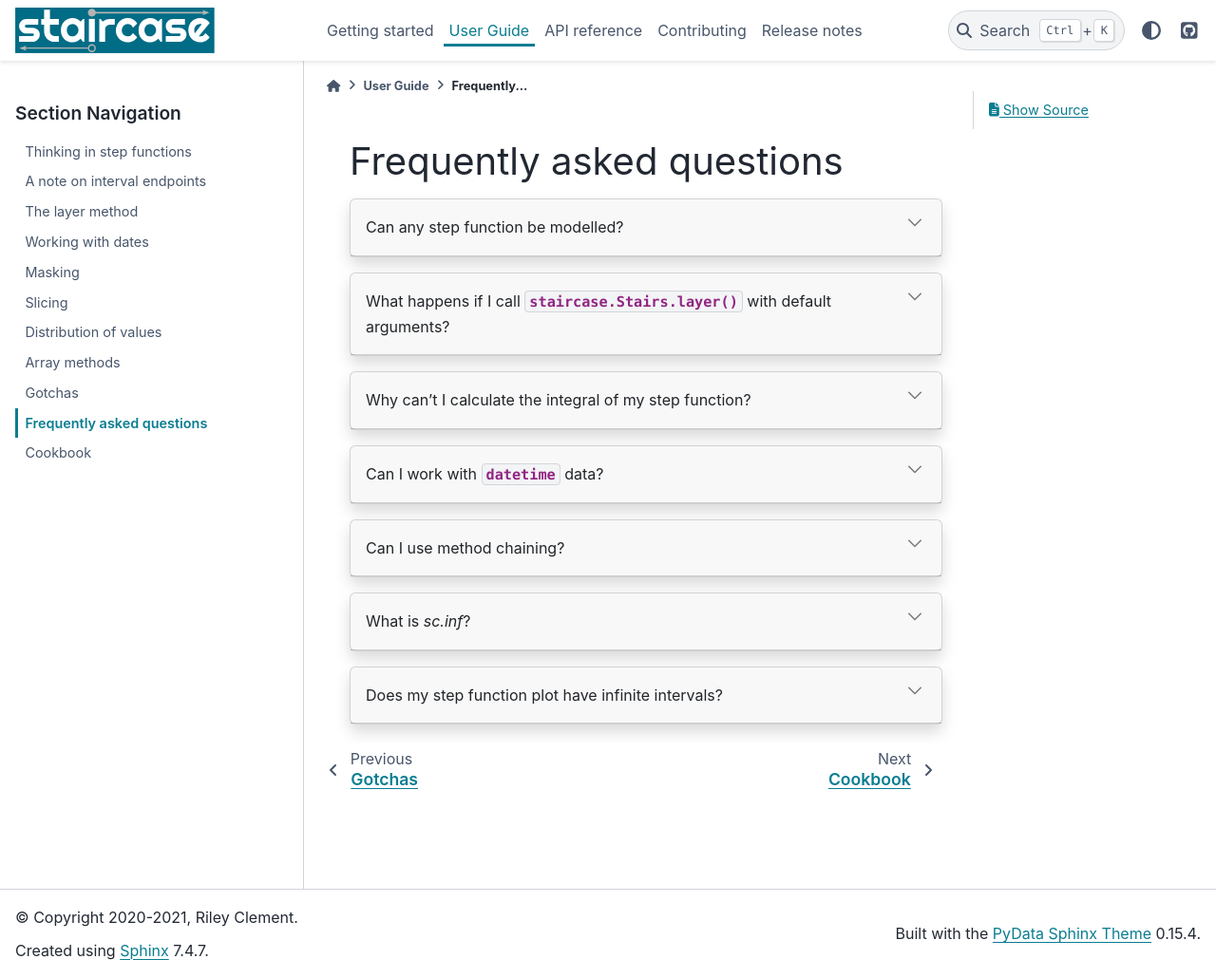
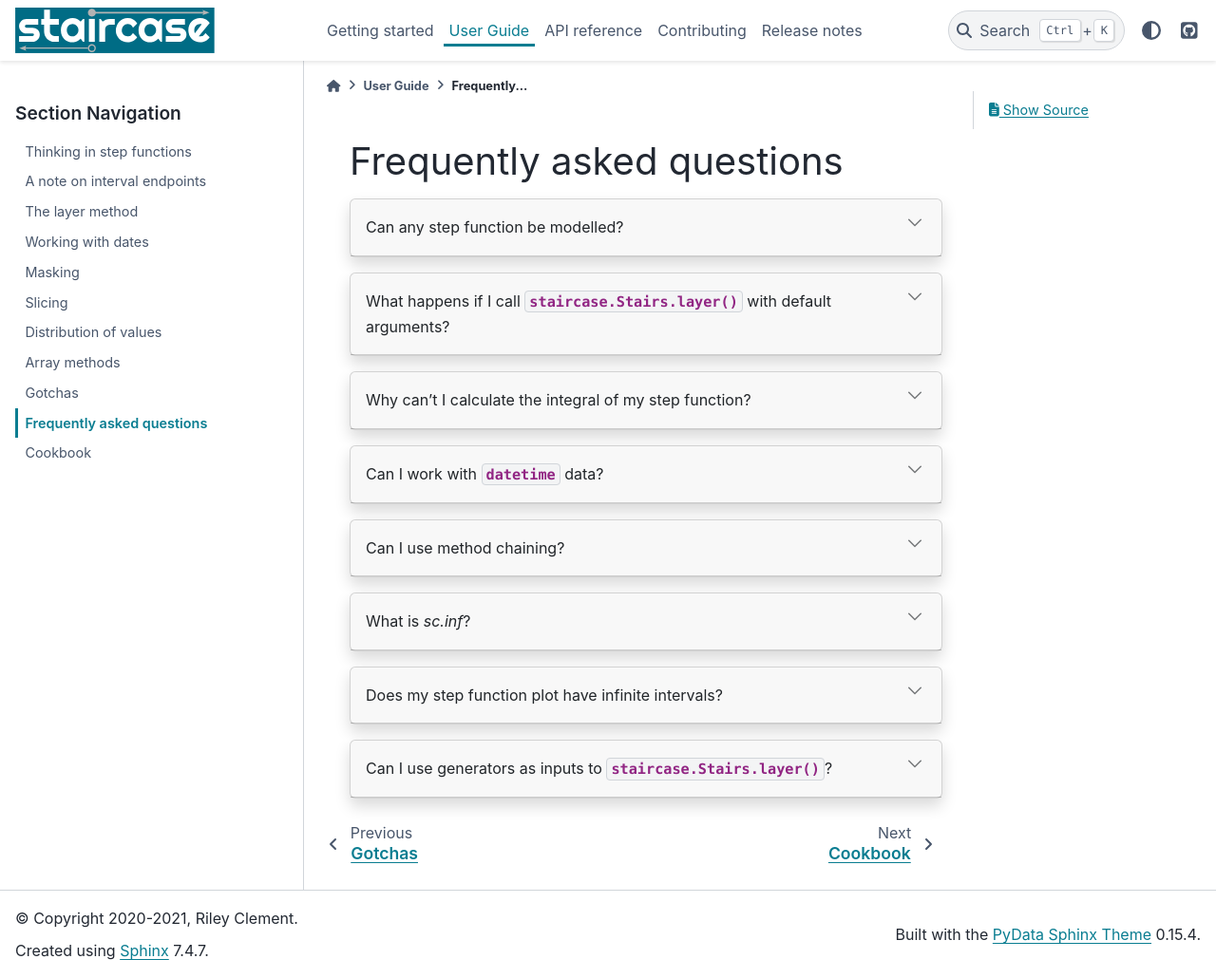
Before and after one commit to staircase-dev/staircase, a Sphinx documentation site: the page built from docs/user_guide/faq.rst, in a window 1280 px wide and 1030 px high. Shown: the whole window at 95% size. Built offline with Sphinx 7.4.7 and the PyData theme 0.15.4, drawn with Linux system fonts in a browser that asks for light colours; pages that are not in the unit, such as notebooks, are missing from menus.

Commit message:
DOC UPDATE

```diff
--- a/docs/getting_started/intro_tutorials/07_next.rst
+++ b/docs/getting_started/intro_tutorials/07_next.rst
@@ -5,4 +5,6 @@ What next?
 
 With the basics covered you can now turn your attention to more advanced operations including :ref:`masking <user_guide.masking>`, :ref:`slicing <user_guide.slicing>` and analysing the :ref:`distribution of values <user_guide.distributions>`.  These topics and more are covered in the :ref:`User Guide <user_guide>` where you can also find a :ref:`FAQ <user_guide.faq>` and :ref:`cookbook <user_guide.cookbook>`.
 
+Don't forget to checkout the :ref:`cookbook <user_guide.gotchas>` to make sure staircase works the way you expect!
+
 Need some step function data?  The :func:`staircase.make_test_data` function will get you what you need to start playing.
--- a/docs/user_guide/faq.rst
+++ b/docs/user_guide/faq.rst
@@ -66,3 +66,9 @@ Frequently asked questions
         >>> sf.clip(None, 7).plot(axes[1])
 
     In the above example, the step function on the left has two infinite intervals (each having a value of 0).  The step function on the right only has one infinite interval, trailing off to negative infinity.  For all domain values greater than 7 the step function is undefined.  The difference between these two step function can be noticed from the above plot by a keen observer.  If a plot is produced with an argument `style = "hlines"` then it will be impossible to identify infinite intervals in the plot unless `arrows = True`.  See :meth:`staircase.plot` for details on these parameters.
+
+
+.. dropdown:: Can I use generators as inputs to :meth:`staircase.Stairs.layer`?
+    :container: + shadow
+
+    No, however you can use lists, tuples, :class:`pandas.Series`, :class:`numpy.ndarray`
--- a/docs/user_guide/gotchas.rst
+++ b/docs/user_guide/gotchas.rst
@@ -9,7 +9,7 @@ A "gotcha" is any feature of the programming language, which works as intended,
 
 .. raw:: html
 
-    <h4>Null values in :meth:`staircase.Stairs.layer` parameters *start* and *end*</h4>
+    <h4>Null values in <i>staircase.Stairs.layer</i> parameters <i>start</i> and <i>end</i></h4>
 
 Let's start with the simplest case, when `start = end = None`, that is what is the result of `.layer()`?
 
```
Also changed, not shown: other parts of docs/user_guide/faq.rst (+1 -1 lines).
